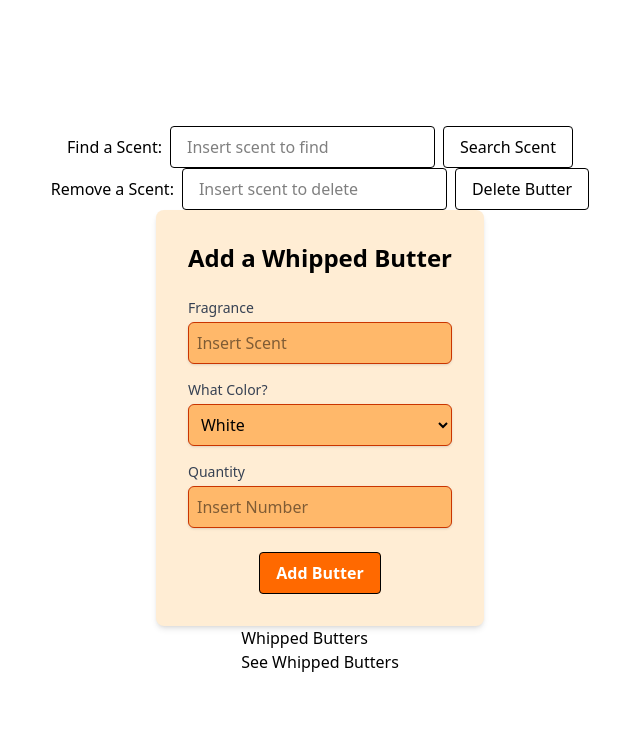
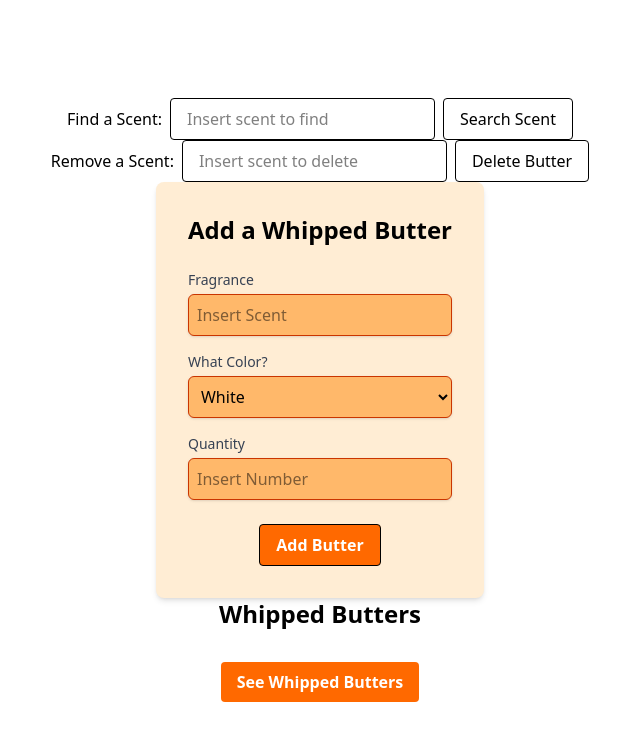
Before and after one commit to courjimen/New-Eventonica, a React (Vite) app in the folder client/: page / in a window 1280 px wide. Shown: the top 740 px of the page, without its empty margins (320-960 px from the left). Built offline with nearby package versions, Linux system fonts and the light colour scheme.

Commit message:
added css to data pulled

```diff
--- a/client/src/App.jsx
+++ b/client/src/App.jsx
@@ -9,6 +9,7 @@ function App() {
 
   return (
     <div className="flex flex-col items-center justify-center min-h-screen">
+
      <Search />
       <Delete />
       <Form />
--- a/client/src/components/Butters/Butters.jsx
+++ b/client/src/components/Butters/Butters.jsx
@@ -15,18 +15,23 @@ function Butters() {
   }
 
   return (
-    <div>
-    <h2>Whipped Butters</h2>
+    <div className="flex flex-col items-center">
+    <h2 className="text-2xl font-bold mb-4">Whipped Butters</h2>
+    <div className="flex flex-wrap justify-center">
       <ul data-testid="list">
+        <div>
         {butters.map(butter => (
-          <li key={butter.id}>
-            Scents: {butter.scents},
-            Color: {butter.color},
-            Quantity: {butter.quantity}
+          <li key={butter.id}
+          className="rounded-full p-4 border border-orange-300 flex flex-col items-center justify-center text-center m-2">
+            <div className="mb-1">Scents: {butter.scents}</div>
+            <div className="mb-1">Color: {butter.color}</div>
+            <div>Quantity: {butter.quantity}</div>
           </li>
         ))}
+        </div>
       </ul>
-      <button data-testid="button" onClick={handleClick}>See Whipped Butters</button>
+      </div>
+      <button className="mt-4 bg-orange-500 hover:bg-orange-700 text-white font-bold py-2 px-4 rounded" data-testid="button" onClick={handleClick}>See Whipped Butters</button>
         {err && <p>{err}</p>}
     </div>
   )
```
